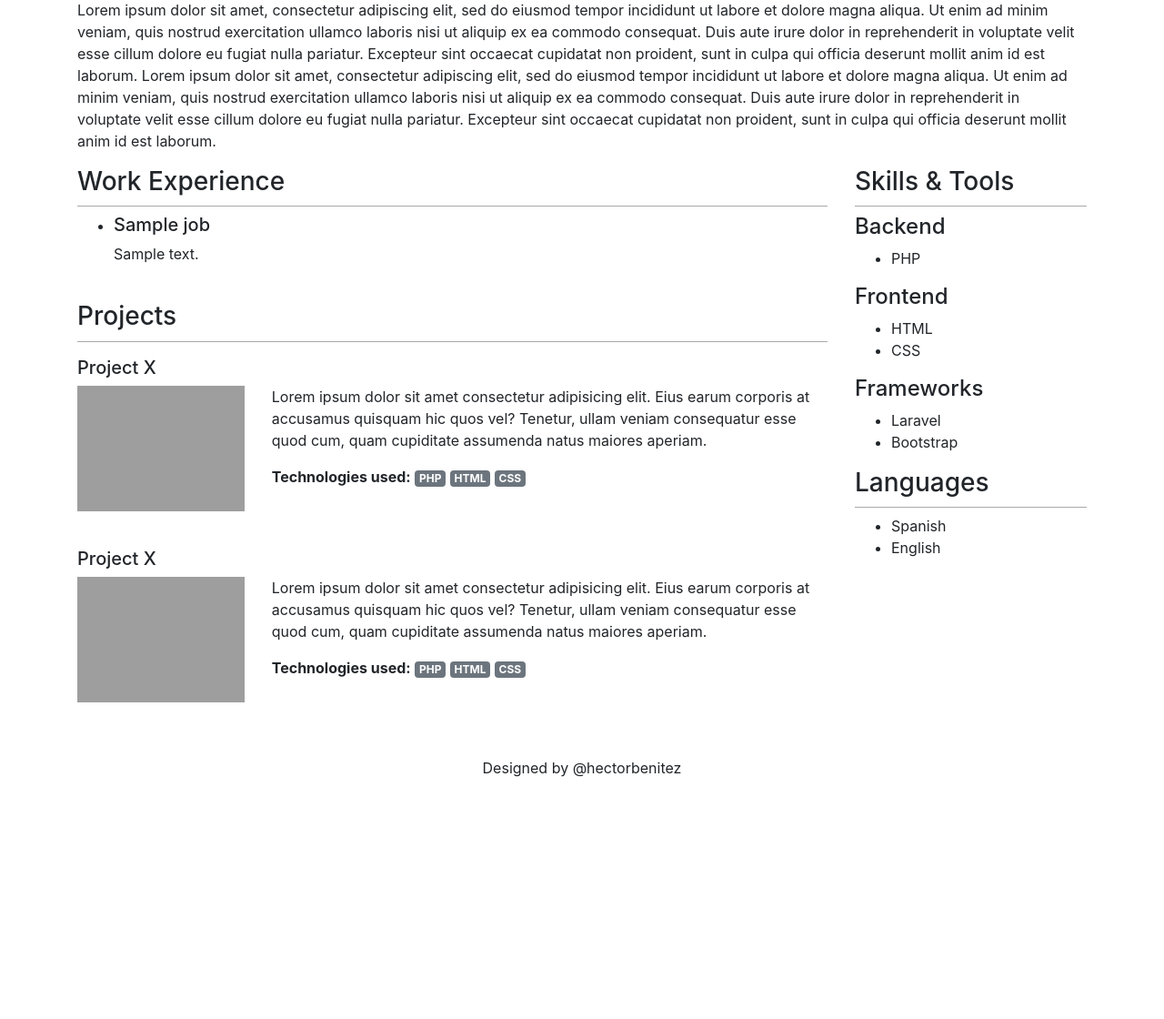
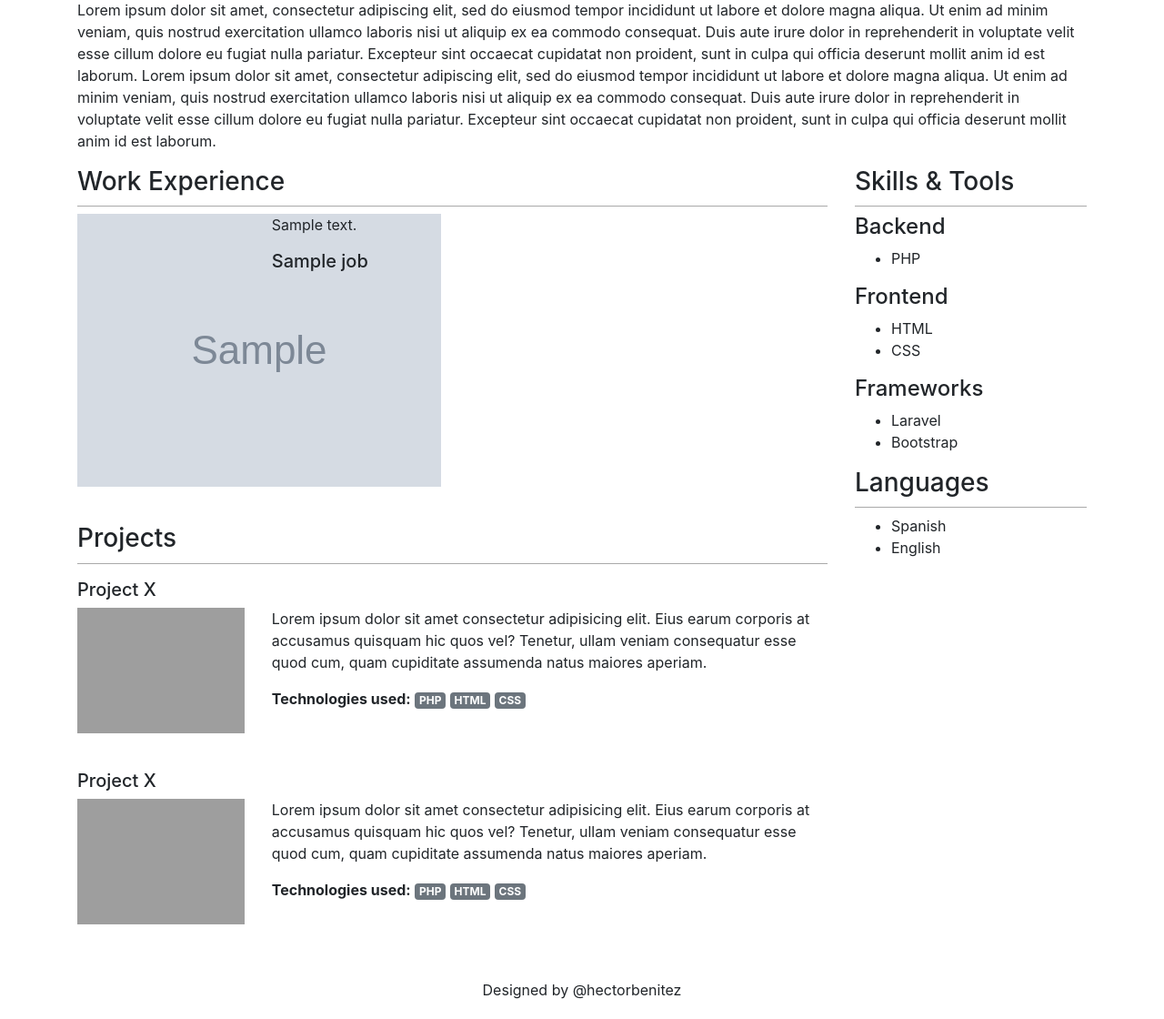
Before and after one commit to kfiguera/php-avanzado, a PHP site: template views/index.twig in a window 1280 px wide. Shown: the part 313-1433 px from the top of the page at 91% size. Before the commit the page ends 1167 px from the top, so only its background shows below. Run offline with PHP 8.4, Linux system fonts and the light colour scheme; the template is opened without the code that fills it: most values are stand-ins (such as "Sample title", 1, 10 or a date in 2020); grey boxes marked "Sample" are stand-in pictures; some libraries are stand-ins or nearby versions; grey boxes are pictures that could not be loaded.

Commit message:
Salvar imágenes en Jobs

```diff
--- a/app/Controllers/IndexController.php
+++ b/app/Controllers/IndexController.php
@@ -12,13 +12,13 @@ class IndexController extends BaseController {
         $projects = [
             $project1
         ];
-        $limitMonths = 15;
+        /*$limitMonths = 15;
 
         $filterFunction = function (array $job) use ($limitMonths) {
             return $job['months'] >= $limitMonths;
         };
 
-        $jobs = array_filter($jobs->toArray(), $filterFunction);
+        $jobs = array_filter($jobs->toArray(), $filterFunction);*/
 
         $name = 'Hector Benitez';
 
--- a/app/Controllers/JobsController.php
+++ b/app/Controllers/JobsController.php
@@ -20,14 +20,17 @@ class JobsController extends BaseController {
                 $files = $request->getUploadedFiles();
                 $logo = $files['logo'];
 
+                $filePath = '';
                 if($logo->getError() == UPLOAD_ERR_OK) {
                     $fileName = $logo->getClientFilename();
-                    $logo->moveTo("uploads/$fileName");
+                    $filePath = "uploads/$fileName";
+                    $logo->moveTo($filePath);
                 }
 
                 $job = new Job();
                 $job->title = $postData['title'];
                 $job->description = $postData['description'];
+                $job->image = $filePath;
                 $job->save();
 
                 $responseMessage = 'Saved';
--- a/views/index.twig
+++ b/views/index.twig
@@ -18,25 +18,36 @@
     </div>
     <div class="row">
         <div class="col">
-        <h2 class="border-bottom-gray" >Carrer Summary</h2>
+            <h2 class="border-bottom-gray">Carrer Summary</h2>
             <p>
-          Lorem ipsum dolor sit amet, consectetur adipiscing elit, sed do eiusmod tempor incididunt ut labore et dolore magna aliqua. Ut enim ad minim veniam, quis nostrud exercitation ullamco laboris nisi ut aliquip ex ea commodo consequat. Duis aute irure dolor in reprehenderit in voluptate velit esse cillum dolore eu fugiat nulla pariatur. Excepteur sint occaecat cupidatat non proident, sunt in culpa qui officia deserunt mollit anim id est laborum.
-          Lorem ipsum dolor sit amet, consectetur adipiscing elit, sed do eiusmod tempor incididunt ut labore et dolore magna aliqua. Ut enim ad minim veniam, quis nostrud exercitation ullamco laboris nisi ut aliquip ex ea commodo consequat. Duis aute irure dolor in reprehenderit in voluptate velit esse cillum dolore eu fugiat nulla pariatur. Excepteur sint occaecat cupidatat non proident, sunt in culpa qui officia deserunt mollit anim id est laborum.
+                Lorem ipsum dolor sit amet, consectetur adipiscing elit, sed do eiusmod tempor incididunt ut labore et
+                dolore magna aliqua. Ut enim ad minim veniam, quis nostrud exercitation ullamco laboris nisi ut aliquip
+                ex ea commodo consequat. Duis aute irure dolor in reprehenderit in voluptate velit esse cillum dolore eu
+                fugiat nulla pariatur. Excepteur sint occaecat cupidatat non proident, sunt in culpa qui officia
+                deserunt mollit anim id est laborum.
+                Lorem ipsum dolor sit amet, consectetur adipiscing elit, sed do eiusmod tempor incididunt ut labore et
+                dolore magna aliqua. Ut enim ad minim veniam, quis nostrud exercitation ullamco laboris nisi ut aliquip
+                ex ea commodo consequat. Duis aute irure dolor in reprehenderit in voluptate velit esse cillum dolore eu
+                fugiat nulla pariatur. Excepteur sint occaecat cupidatat non proident, sunt in culpa qui officia
+                deserunt mollit anim id est laborum.
             </p>
         </div>
     </div>
     <div class="row">
         <div class="col">
             <div>
-          <h3 class="border-bottom-gray" >Work Experience</h3>
-          <ul>
+                <h3 class="border-bottom-gray">Work Experience</h3>
                 {% for job in jobs %}
-              <li class="work-position">
+                    <div class="row work-position">
+                        <div class="col-3">
+                            <img class="img-reponsive" src="{{ job.image }}" alt="{{ job.title }}">
+                        </div>
+                        <div class="col">
+                            <p>{{ job.description }}</p>
                             <h5>{{ job.title }}</h5>
-                <p>{{ job.description }}</p>
-              </li>
+                        </div>
+                    </div>
                 {% endfor %}
-          </ul>
             </div>
             <div>
                 <h3 class="border-bottom-gray">Projects</h3>
@@ -47,7 +58,6 @@
                         }
                     ?>
                 </ul>
-
                 <div class="project">
                     <h5>Project X</h5>
                     <div class="row">
@@ -55,7 +65,9 @@
                             <img id="profile-picture" src="https://ui-avatars.com/api/?name=John+Doe&size=255" alt="">
                         </div>
                         <div class="col">
-                        <p>Lorem ipsum dolor sit amet consectetur adipisicing elit. Eius earum corporis at accusamus quisquam hic quos vel? Tenetur, ullam veniam consequatur esse quod cum, quam cupiditate assumenda natus maiores aperiam.</p>
+                            <p>Lorem ipsum dolor sit amet consectetur adipisicing elit. Eius earum corporis at accusamus
+                                quisquam hic quos vel? Tenetur, ullam veniam consequatur esse quod cum, quam cupiditate
+                                assumenda natus maiores aperiam.</p>
                             <strong>Technologies used:</strong>
                             <span class="badge badge-secondary">PHP</span>
                             <span class="badge badge-secondary">HTML</span>
@@ -70,7 +82,9 @@
                             <img id="profile-picture" src="https://ui-avatars.com/api/?name=John+Doe&size=255" alt="">
                         </div>
                         <div class="col">
-                        <p>Lorem ipsum dolor sit amet consectetur adipisicing elit. Eius earum corporis at accusamus quisquam hic quos vel? Tenetur, ullam veniam consequatur esse quod cum, quam cupiditate assumenda natus maiores aperiam.</p>
+                            <p>Lorem ipsum dolor sit amet consectetur adipisicing elit. Eius earum corporis at accusamus
+                                quisquam hic quos vel? Tenetur, ullam veniam consequatur esse quod cum, quam cupiditate
+                                assumenda natus maiores aperiam.</p>
                             <strong>Technologies used:</strong>
                             <span class="badge badge-secondary">PHP</span>
                             <span class="badge badge-secondary">HTML</span>
@@ -81,7 +95,7 @@
             </div>
         </div>
         <div class="col-3">
-        <h3 class="border-bottom-gray" >Skills & Tools</h3>
+            <h3 class="border-bottom-gray">Skills & Tools</h3>
             <h4>Backend</h4>
             <ul>
                 <li>PHP</li>
@@ -96,7 +110,7 @@
                 <li>Laravel</li>
                 <li>Bootstrap</li>
             </ul>
-        <h3 class="border-bottom-gray" >Languages</h3>
+            <h3 class="border-bottom-gray">Languages</h3>
             <ul>
                 <li>Spanish</li>
                 <li>English</li>
```
Lines whose indentation alone changed are shown as unchanged.
